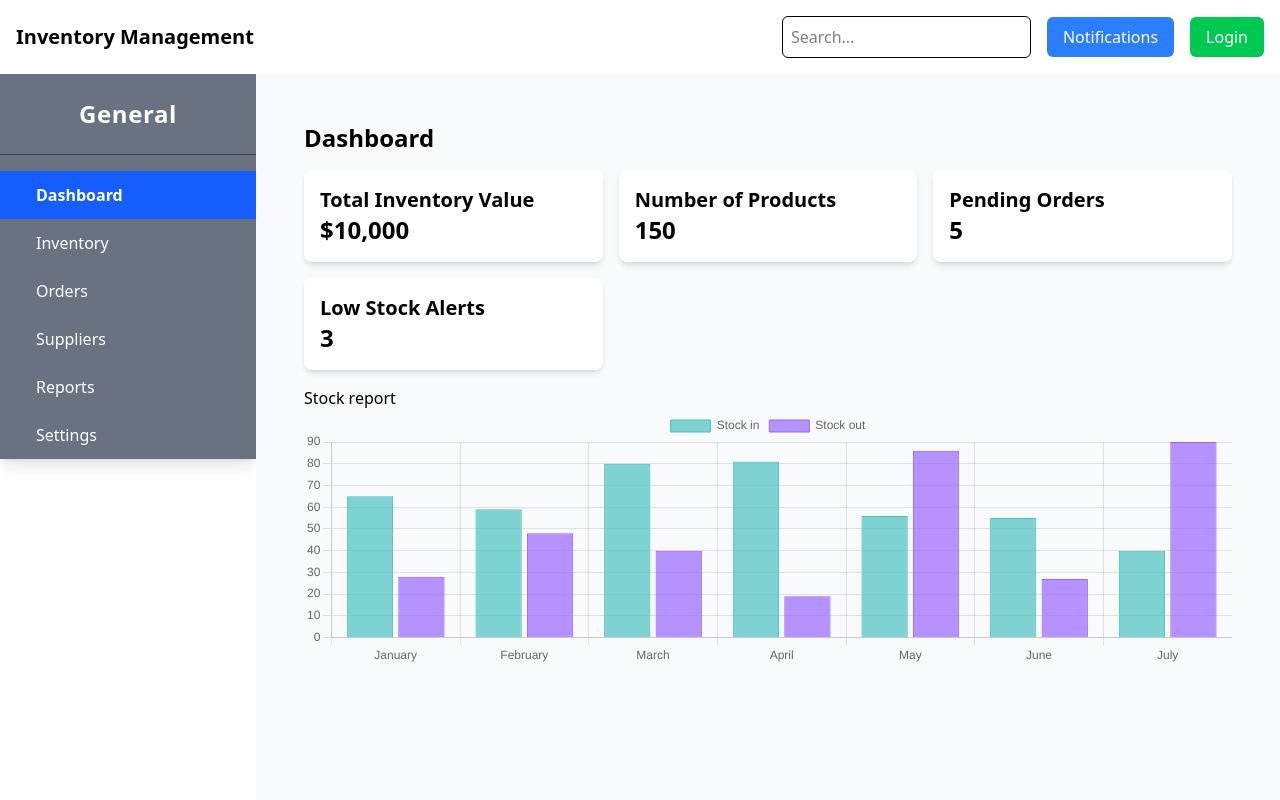
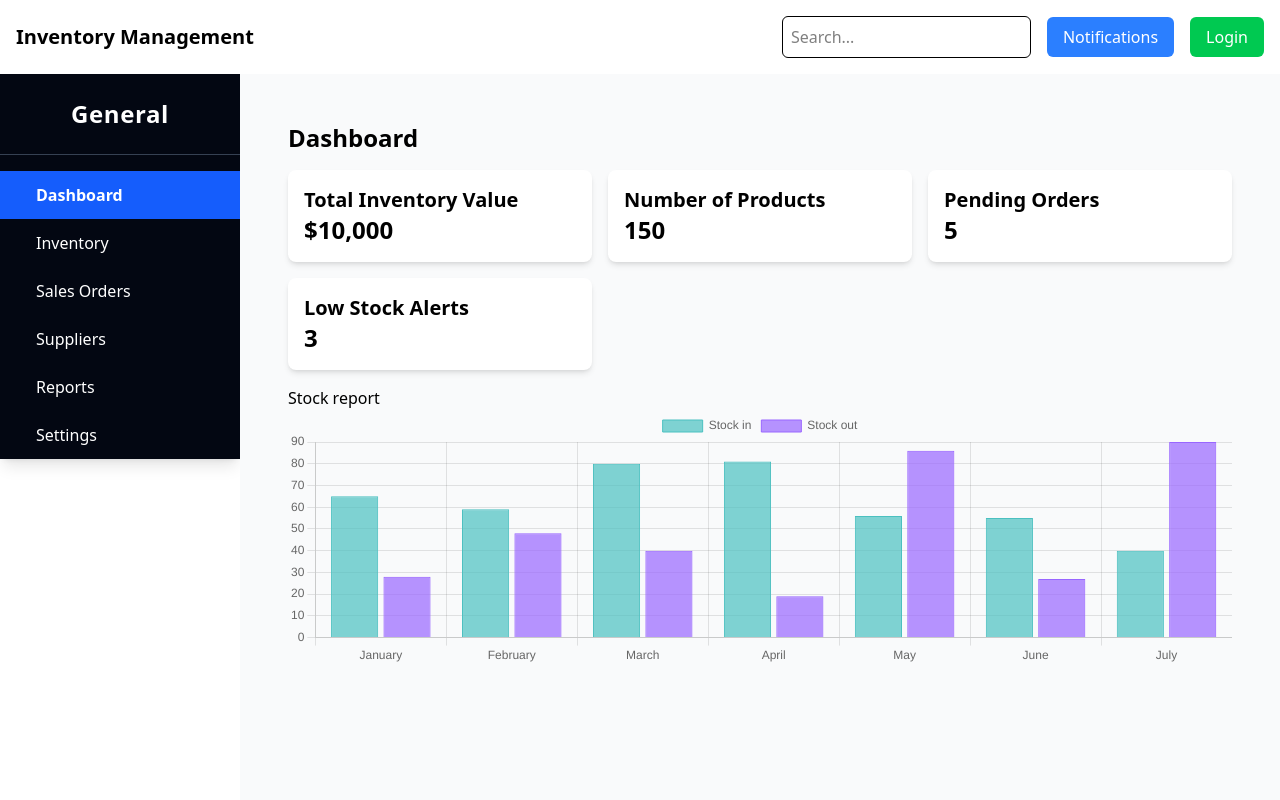
Before and after one commit to Collyns22/DataFort-Project, a React (Vite) app: page / in a window 1280 px wide. Shown: the top 800 px of the page. Built offline with nearby package versions, Linux system fonts and the light colour scheme.

Commit message:
made changes

```diff
--- a/src/Component/SideBar.jsx
+++ b/src/Component/SideBar.jsx
@@ -3,14 +3,14 @@ import { NavLink } from "react-router-dom";
 const navLinks = [
   { to: "/", label: "Dashboard" },
   { to: "/inventory", label: "Inventory" },
-  { to: "/orders", label: "Orders" },
+  { to: "/orders", label: "Sales Orders" },
   { to: "/suppliers", label: "Suppliers" },
   { to: "/reports", label: "Reports" },
   { to: "/settings", label: "Settings" },
 ];
 
 const SideBar = () => (
-  <div className="bg-gray-500 text-white w-64 h-full flex flex-col shadow-lg">
+  <div className="bg-gray-950 text-white w-60 h-full flex flex-col shadow-lg">
     <div className="p-6 flex items-center justify-center border-b border-gray-700">
       <span className="text-2xl font-extrabold tracking-wide">General</span>
     </div>
```
